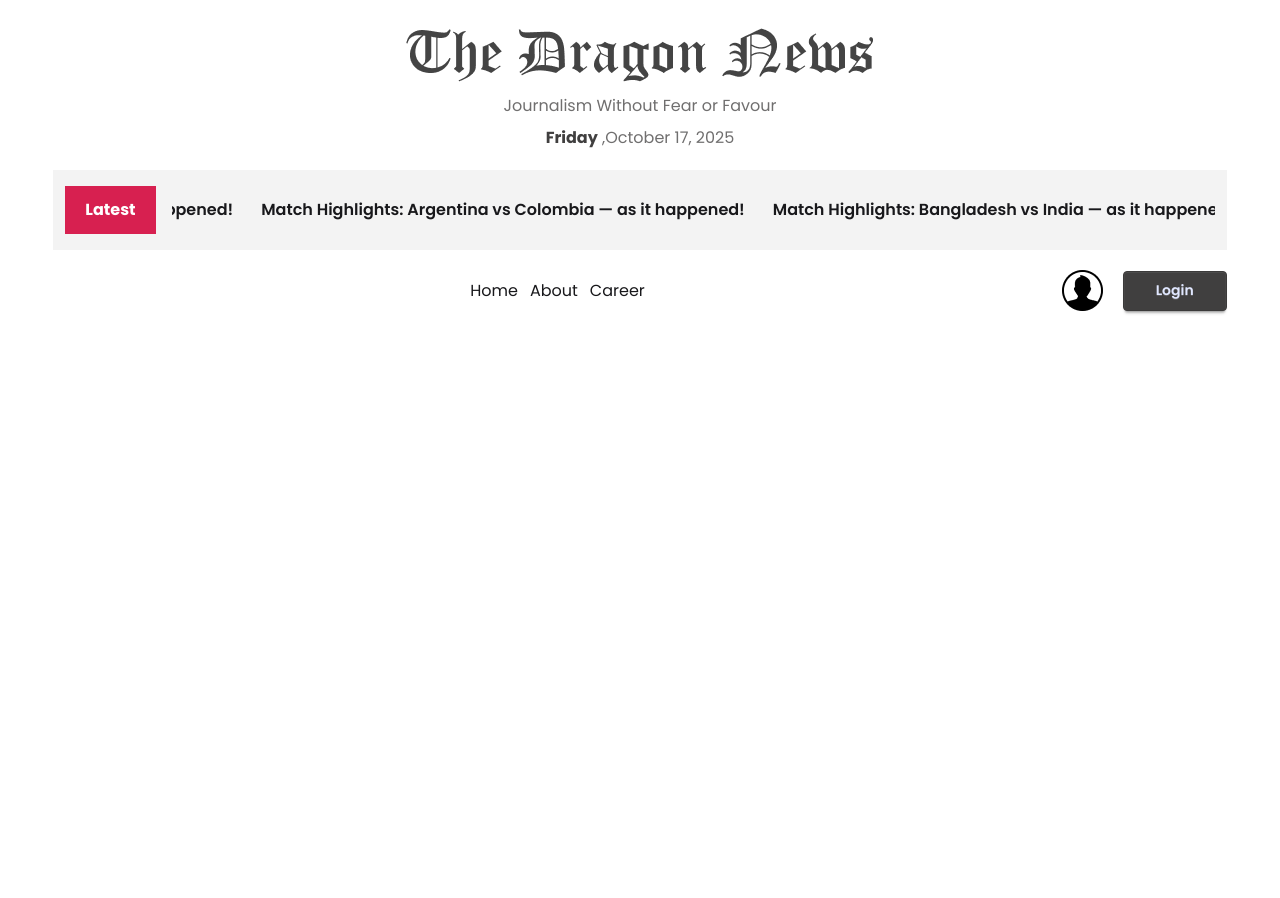
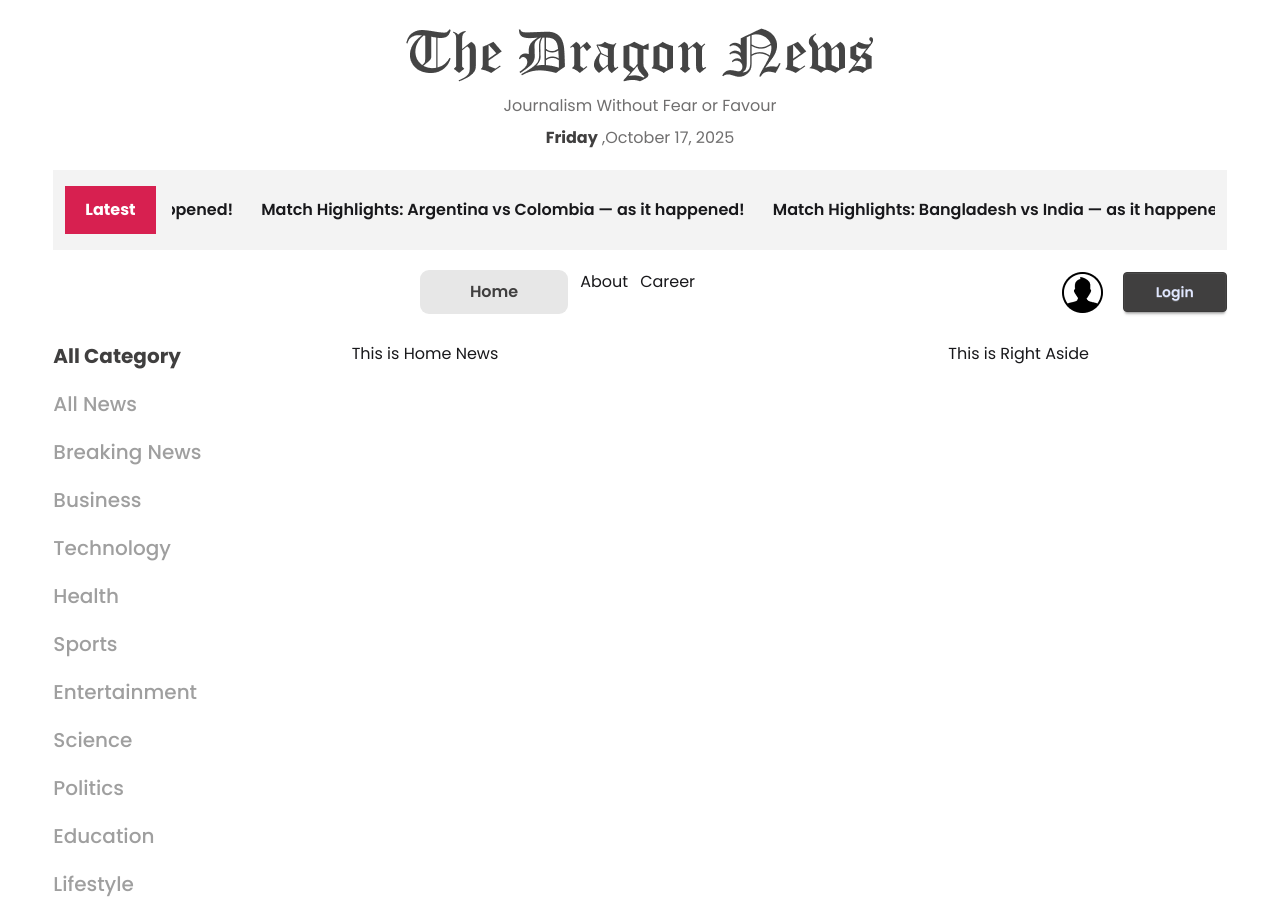
Before and after one commit to Riad-Zz/The_Dragon_News, a React (Vite) app: page / in a window 1280 px wide. Before the commit the page ends 800 px from the top, so only its background shows below. Built offline with nearby package versions, Linux system fonts and the light colour scheme.

Commit message:
Left Aside added

```diff
--- /dev/null
+++ b/src/Components/Category/Category.jsx
@@ -0,0 +1,20 @@
+
+import React, { use } from 'react';
+import { NavLink } from 'react-router';
+const categoryPromise = fetch('/categories.json').then(res => res.json());
+
+const Category = () => {
+    const categoryData = use(categoryPromise);
+    console.log(categoryData);
+    return (
+        <div>
+            <div className='flex flex-col gap-5 mt-5'>
+                {
+                    categoryData.map(data => <NavLink to={`/category/${data.id}`} data={data} className={"font-medium text-xl text-[#9F9F9F]"} key={data.id}>{data.name}</NavLink>)
+                }
+            </div>
+        </div>
+    );
+};
+
+export default Category;
--- /dev/null
+++ b/src/Components/CategoryNews/CategoryNews.jsx
@@ -0,0 +1,15 @@
+import React from 'react';
+import { useParams } from 'react-router';
+
+const CategoryNews = () => {
+    const id_obj  = useParams() ;
+    // console.log(id) ;
+    const currentId = id_obj.id ;
+    return (
+        <div>
+            <p>This is Category news {currentId?currentId:"nothing"}</p>
+        </div>
+    );
+};
+
+export default CategoryNews;
--- /dev/null
+++ b/src/Layout/Asides/LeftAside.jsx
@@ -0,0 +1,17 @@
+import React, { Suspense,} from 'react';
+import Category from '../../Components/Category/Category';
+
+
+const LeftAside = () => {
+
+    return (
+        <div>
+            <p className='font-bold text-primary text-xl'>All Category</p>
+            <Suspense fallback ={<div className='flex justify-center'><span className="loading loading-spinner text-neutral"></span></div> }>
+                <Category></Category>
+            </Suspense>
+        </div>
+    );
+};
+
+export default LeftAside;
--- /dev/null
+++ b/src/Layout/Asides/RightAside.jsx
@@ -0,0 +1,11 @@
+import React from 'react';
+
+const RightAside = () => {
+    return (
+        <div>
+            <p>This is Right Aside</p>
+        </div>
+    );
+};
+
+export default RightAside;
--- a/src/Layout/Home.jsx
+++ b/src/Layout/Home.jsx
@@ -3,6 +3,8 @@ import { Outlet } from 'react-router';
 import Header from '../Components/Header/Header';
 import LatestNews from '../Components/LatestNews/LatestNews';
 import Navbar from '../Components/Navabr/Navbar';
+import LeftAside from './Asides/LeftAside';
+import RightAside from './Asides/RightAside';
 
 const Home = () => {
     return (
@@ -19,12 +21,16 @@ const Home = () => {
                     <Navbar></Navbar>
                 </nav>
             </header>
-            <main>
-                <section className="left-side"></section>
-                <section className="main-content">
+            <main className='max-w-11/12 mx-auto grid grid-cols-1 md:grid-cols-12 mt-7 gap-5'>
+                <aside className=' md:col-span-3'>
+                    <LeftAside></LeftAside>
+                </aside>
+                <section className="main-content md:col-span-6">
                     <Outlet></Outlet>
                 </section>
-                <section className="right-side"></section>
+                <aside className='md:col-span-3'>
+                    <RightAside></RightAside>
+                </aside>
             </main>
         </div>
     );
--- /dev/null
+++ b/src/Pages/Home/HomeNews.jsx
@@ -0,0 +1,11 @@
+import React from 'react';
+
+const HomeNews = () => {
+    return (
+        <div>
+            <p>This is Home News</p>
+        </div>
+    );
+};
+
+export default HomeNews;
--- a/src/Routes/Router.jsx
+++ b/src/Routes/Router.jsx
@@ -1,10 +1,16 @@
 import { createBrowserRouter } from "react-router";
 import Home from "../Layout/Home";
+import HomeNews from "../Pages/Home/HomeNews";
+import CategoryNews from "../Components/CategoryNews/CategoryNews";
 
 export const router  = createBrowserRouter([
     {
         path : '/' ,
-        Component : Home
+        Component : Home ,
+        children : [
+            { index: true , Component:HomeNews} ,
+            {path : 'category/:id' , Component:CategoryNews}
+        ]
     },
     {
         path : 'about' ,
--- a/src/index.css
+++ b/src/index.css
@@ -17,3 +17,13 @@
   font-weight: 400;
   font-style: normal;
 }
+
+a.active{
+  background-color: #E7E7E7;
+  padding: 10px 50px;
+  /* width: fit-content; */
+  text-align: center;
+  color: #403F3F;
+  font-weight: 600;
+  border-radius: 9px;
+}
```
